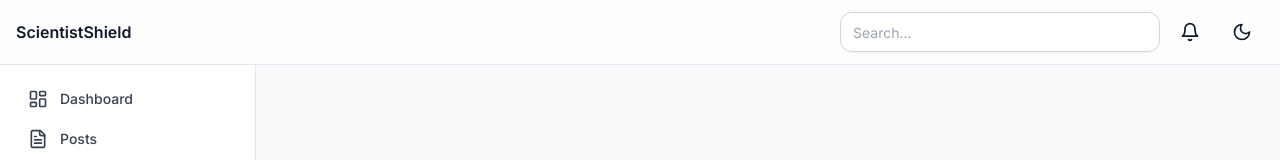
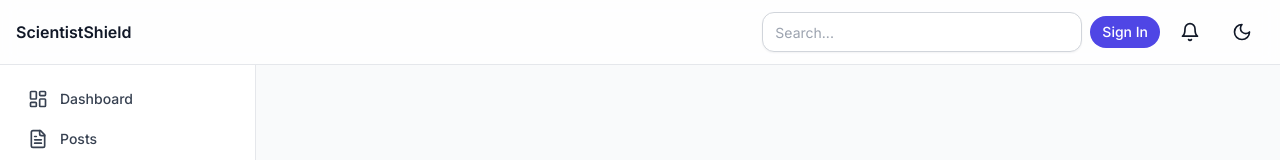
Before and after one commit to vru6650/ScientistShield0.6, a React (Vite) app in the folder client/: page /posts in a window 1280 px wide. Shown: the top 160 px of the page. Built offline with nearby package versions, Linux system fonts and the light colour scheme.

Commit message:
Add sign-in button to TopNav for unauthenticated users

```diff
--- a/client/src/components/layout/TopNav.jsx
+++ b/client/src/components/layout/TopNav.jsx
@@ -2,8 +2,12 @@ import { Bell, Menu } from 'lucide-react';
 import ThemeToggle from '../../theme/ThemeToggle.jsx';
 import { Button } from '../ui/Button.jsx';
 import { Input } from '../ui/Input.jsx';
+import { Link } from 'react-router-dom';
+import { useSelector } from 'react-redux';
 
 export default function TopNav({ onMenuClick }) {
+  const { currentUser } = useSelector((state) => state.user);
+
   return (
     <header className="sticky top-0 z-40 border-b bg-white/80 backdrop-blur dark:bg-gray-900/80">
       <div className="flex h-16 items-center gap-4 px-4">
@@ -23,6 +27,13 @@ export default function TopNav({ onMenuClick }) {
           <div className="hidden w-full max-w-xs md:block">
             <Input type="search" placeholder="Search..." aria-label="Search" />
           </div>
+          {!currentUser && (
+            <Link to="/sign-in">
+              <Button variant="primary" size="sm" aria-label="Sign in">
+                Sign In
+              </Button>
+            </Link>
+          )}
           <Button variant="ghost" size="sm" aria-label="Notifications">
             <Bell className="h-5 w-5" />
           </Button>
```
